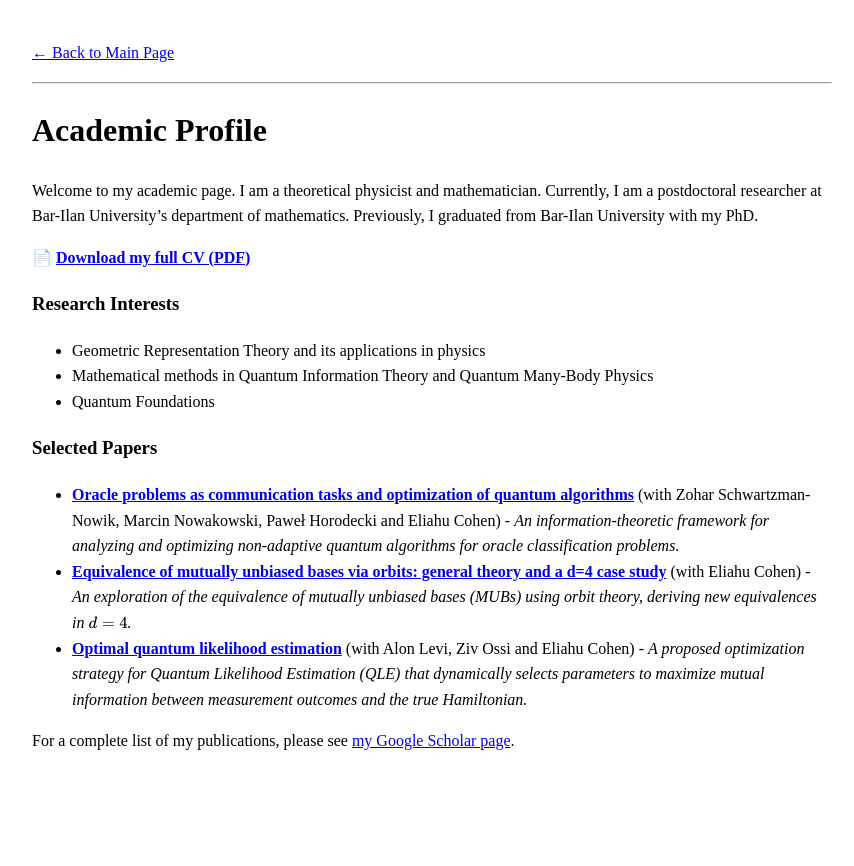
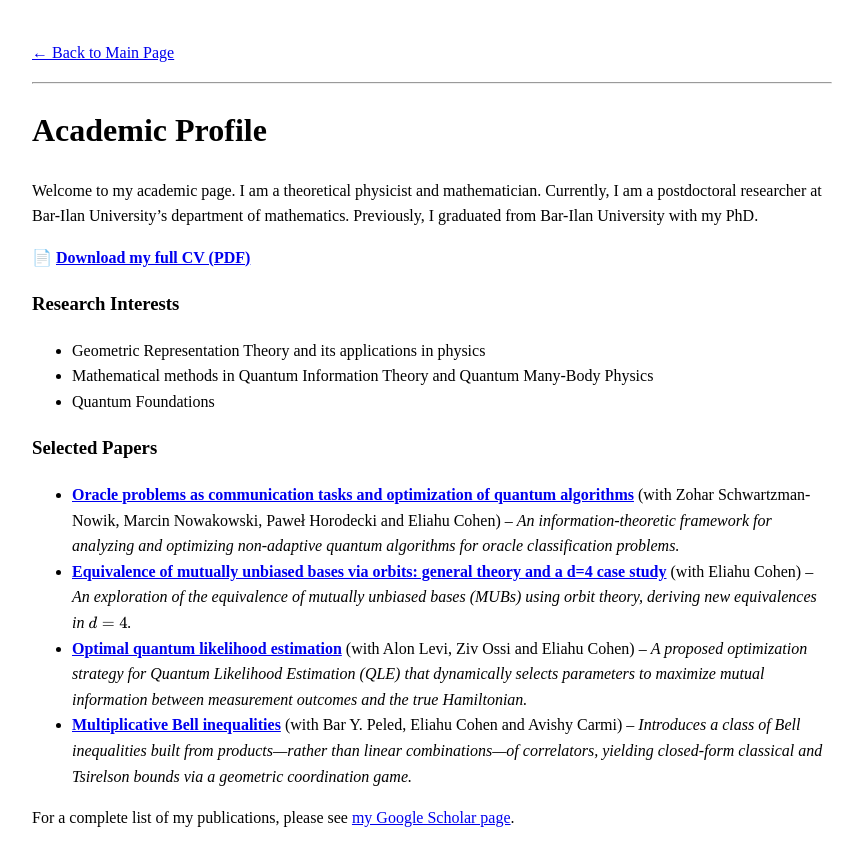
Before and after one commit to smitke6/smitke6.github.io, a Jekyll site: the page built from academic.md, in a window 1280 px wide. Shown: the top 866 px of the page, without its empty margins (208-1062 px from the left). Built offline with Jekyll 4.4.1, drawn with Linux system fonts in a browser that asks for light colours.

Commit message:
Update academic.md

```diff
--- a/academic.md
+++ b/academic.md
@@ -17,9 +17,10 @@ Welcome to my academic page. I am a theoretical physicist and mathematician. Cur
 * Quantum Foundations
 
 ### Selected Papers
-* **[Oracle problems as communication tasks and optimization of quantum algorithms](https://doi.org/10.1103/5qsb-5jy5)** (with Zohar Schwartzman-Nowik, Marcin Nowakowski, Paweł Horodecki and Eliahu Cohen) - *An information-theoretic framework for analyzing and optimizing non-adaptive quantum algorithms for oracle classification problems.*
-* **[Equivalence of mutually unbiased bases via orbits: general theory and a d=4 case study](https://doi.org/10.1088/1751-8121/ae4301)** (with Eliahu Cohen) - *An exploration of the equivalence of mutually unbiased bases (MUBs) using orbit theory, deriving new equivalences in $d=4$.*
-* **[Optimal quantum likelihood estimation](https://doi.org/10.1088/2058-9565/ae2b31)** (with Alon Levi, Ziv Ossi and Eliahu Cohen) - *A proposed optimization strategy for Quantum Likelihood Estimation (QLE) that dynamically selects parameters to maximize mutual information between measurement outcomes and the true Hamiltonian.*
+* **[Oracle problems as communication tasks and optimization of quantum algorithms](https://doi.org/10.1103/5qsb-5jy5)** (with Zohar Schwartzman-Nowik, Marcin Nowakowski, Paweł Horodecki and Eliahu Cohen) -- *An information-theoretic framework for analyzing and optimizing non-adaptive quantum algorithms for oracle classification problems.*
+* **[Equivalence of mutually unbiased bases via orbits: general theory and a d=4 case study](https://doi.org/10.1088/1751-8121/ae4301)** (with Eliahu Cohen) -- *An exploration of the equivalence of mutually unbiased bases (MUBs) using orbit theory, deriving new equivalences in $d=4$.*
+* **[Optimal quantum likelihood estimation](https://doi.org/10.1088/2058-9565/ae2b31)** (with Alon Levi, Ziv Ossi and Eliahu Cohen) -- *A proposed optimization strategy for Quantum Likelihood Estimation (QLE) that dynamically selects parameters to maximize mutual information between measurement outcomes and the true Hamiltonian.*
+* **[Multiplicative Bell inequalities](https://doi.org/10.1103/PhysRevA.99.040102)** (with Bar Y. Peled, Eliahu Cohen and Avishy Carmi) -- *Introduces a class of Bell inequalities built from products---rather than linear combinations---of correlators, yielding closed-form classical and Tsirelson bounds via a geometric coordination game.*
 
 For a complete list of my publications, please see [my Google Scholar page](https://scholar.google.co.il/citations?user=-nJ8BkQAAAAJ).
 
```
